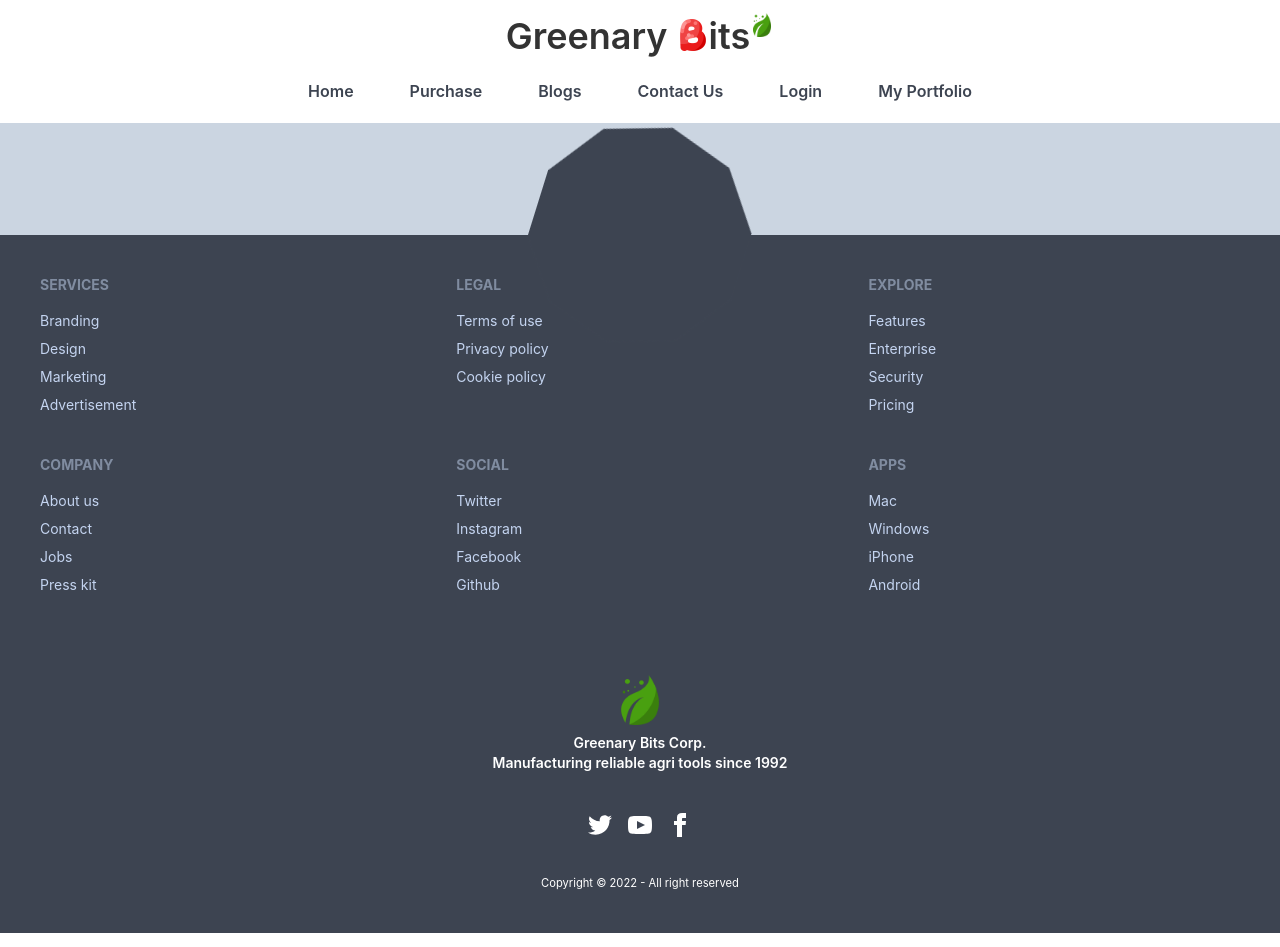
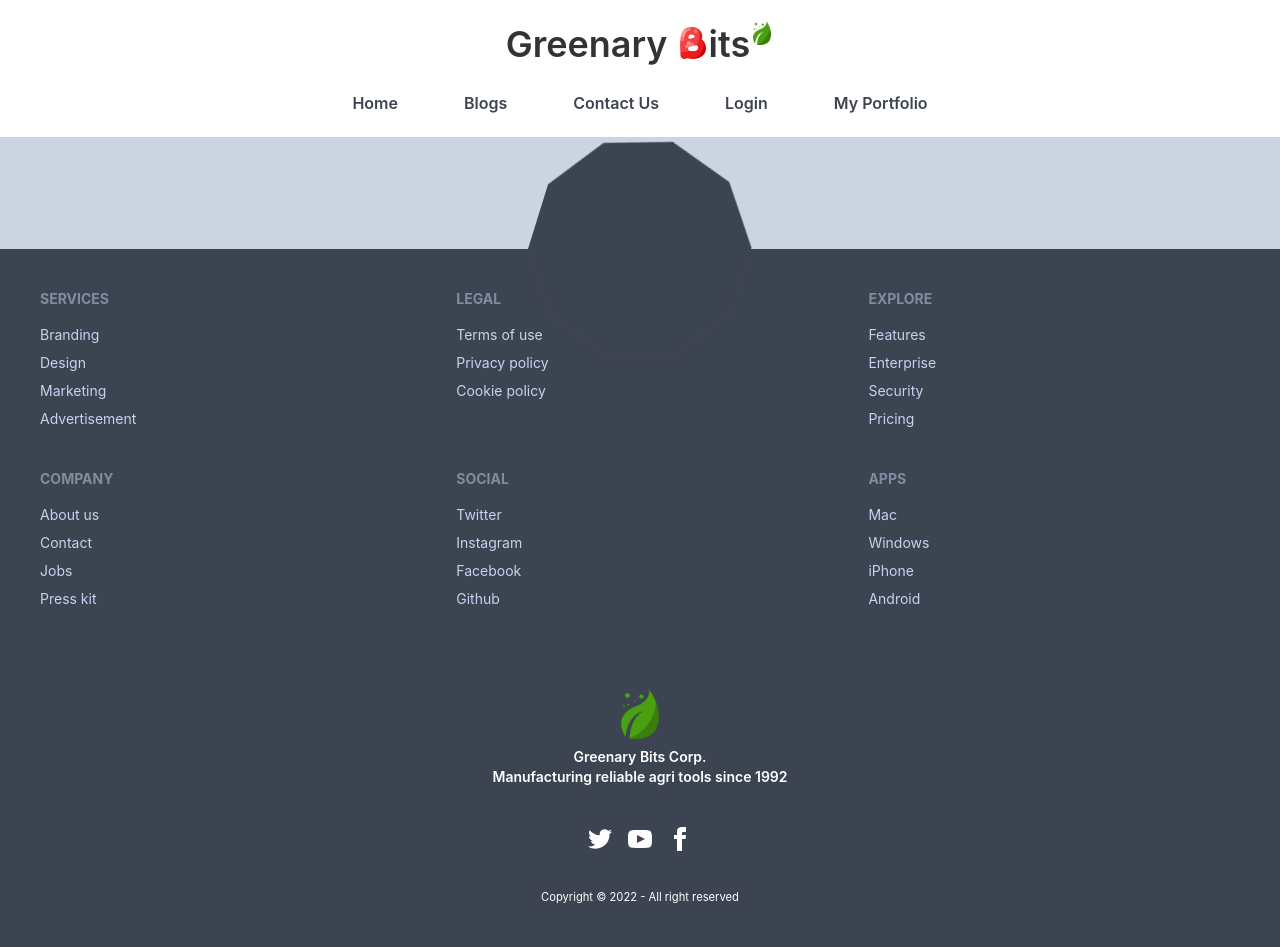
Before and after one commit to zunuu/Greenary-Bits, a React (Create React App) app: page /blogs in a window 1280 px wide. Built offline with nearby package versions, Linux system fonts and the light colour scheme.

Commit message:
nav hover updated

```diff
--- a/src/App.js
+++ b/src/App.js
@@ -7,11 +7,10 @@ import Login from './Pages/Login/Login';
 import MyPortfolio from './Pages/MyPortfolio/MyPortfolio';
 import Purchase from './Pages/Purchase/Purchase';
 import Footer from './Pages/Shared/Footer';
-import Navbar from './Pages/Shared/Navbar';
 
 function App() {
   return (
-    <div className="App">
+    <div className="App max-w-screen-2xl mx-auto">
       {/* <Navbar></Navbar> */}
       <Routes>
         <Route path='/' element={<Homepage></Homepage>} />
--- a/src/Pages/Homepage/BusinessSummary.js
+++ b/src/Pages/Homepage/BusinessSummary.js
@@ -10,7 +10,7 @@ const BusinessSummary = () => {
             < div class="p-10 border-opacity-50" >
                 <div class="divider text-4xl font-semibold">Business Summary</div>
             </div >
-            <div className='bg-white p-11 mx-8 rounded-full'>
+            <div className='bg-white p-16 mx-8 rounded-full'>
                 <h2 className='text-neutral text-4xl uppercase font-semibold'>Hundreds of Retailer Accross the Globe</h2>
 
                 <div class=" stats p-8 stats-vertical lg:stats-horizontal ">
@@ -29,8 +29,8 @@ const BusinessSummary = () => {
                             <img src={revenueIcon} alt="" />
                         </div>
                         <div class="stat-title">Revenue</div>
-                        <div class="stat-value">88M+</div>
-                        <div class="stat-desc">↗︎ <small>Annual(12%)</small></div>
+                        <div class="stat-value">9M+</div>
+                        <div class="stat-desc">↗︎<small>Per.M(8%)</small></div>
                     </div>
 
                     <div class="stat">
--- a/src/Pages/Shared/Navbar.css
+++ b/src/Pages/Shared/Navbar.css
@@ -3,3 +3,66 @@
     display: inline-block;
     overflow: hidden;
 }
+
+.navOptions {
+    border-bottom: 2px solid transparent;
+    transition: 0.5s;
+    padding-left: 5px;
+    padding-right: 5px;
+}
+
+.navOptions:hover {
+    border-bottom: 2px solid;
+    border-color: rgba(0, 100, 0, 0.678);
+    background-color: rgba(255, 255, 255, 0.089) !important;
+    border-top-left-radius: 10px;
+    border-top-right-radius: 10px;
+}
+
+
+
+/* .menu.horizontal li.bordered>a,
+.menu.horizontal li.bordered>button,
+.menu.horizontal li.bordered>span {
+    border-left-width: 0px;
+    border-bottom-width: 4px;
+    --tw-border-opacity: 1;
+    border-color: transparent !important;
+}
+
+
+.menu.horizontal li.bordered>a,
+.menu.horizontal li.bordered>button,
+.menu.horizontal li.bordered>span {
+    border-left-width: 0px;
+    border-bottom-width: 4px;
+    --tw-border-opacity: 1;
+    border-color: transparent !important;
+}
+
+.menu.horizontal li.bordered>a,
+.menu.horizontal li.bordered>button,
+.menu.horizontal li.bordered>span {
+    border-left-width: 0px;
+    border-bottom-width: 4px;
+    --tw-border-opacity: 1;
+    border-color: transparent !important;
+}
+
+
+.menu :where(li.bordered > *) {
+    border-left-width: 4px;
+    --tw-border-opacity: 1;
+    border-color: transparent !important;
+} */
+
+
+
+
+
+.menu :where(li:not(.menu-title):not(:empty))> :where(*:not(ul):focus),
+.menu :where(li:not(.menu-title):not(:empty))> :where(*:not(ul):hover) {
+    background-color: transparent !important;
+    --tw-bg-opacity: 0.1;
+
+}
--- a/src/Pages/Shared/Navbar.js
+++ b/src/Pages/Shared/Navbar.js
@@ -5,16 +5,17 @@ import { Link } from 'react-router-dom';
 import './Navbar.css'
 const Navbar = () => {
     const navOptions = <>
-        <li className='mx-3'><Link to='/'>Home</Link></li>
-        <li className='mx-3'><Link to='/purchase'>Purchase</Link></li>
-        <li className='mx-3'><Link to='/blogs'>Blogs</Link></li>
-        <li className='mx-3'><Link to='/contactus'>Contact Us</Link></li>
-        <li className='mx-3'><Link to='/login'>Login</Link></li>
-        <li className='mx-3'><Link to='/myportfolio'>My Portfolio</Link></li>
+        <li className='mx-3  navOptions'><Link to='/'>Home</Link></li>
+        {/* purchase page won't show on navbar */}
+        {/* <li className='mx-3'><Link to='/purchase'>Purchase</Link></li> */}
+        <li className='mx-3 navOptions'><Link to='/blogs'>Blogs</Link></li>
+        <li className='mx-3 navOptions'><Link to='/contactus'>Contact Us</Link></li>
+        <li className='mx-3 navOptions'><Link to='/login'>Login</Link></li>
+        <li className='mx-3 navOptions'><Link to='/myportfolio'>My Portfolio</Link></li>
     </>
     return (
         <div>
-            <div className='pt-2'>
+            <div className='pt-4'>
                 <Link to='/' class="  font-semibold text-4xl ">
                     Greenary { }<img className='w-8 pb-2 inline' src={letterIcon} alt="" />its<span className='flip'><img className='letter w-6 pb-3 inline' src={iconBrand} alt="" /></span>
                 </Link>
@@ -48,8 +49,8 @@ const Navbar = () => {
 
 
                 {/* desktop nav  */}
-                <div class="navbar-center hidden lg:flex">
-                    <ul class="menu text-md font-semibold text-neutral menu-horizontal p-0">
+                <div class="navbar-center hidden bg-transparent lg:flex">
+                    <ul class="menu   text-md font-semibold text-neutral menu-horizontal p-0 pt-1">
 
                         {/* <li tabindex="0">
                             <a>
```
